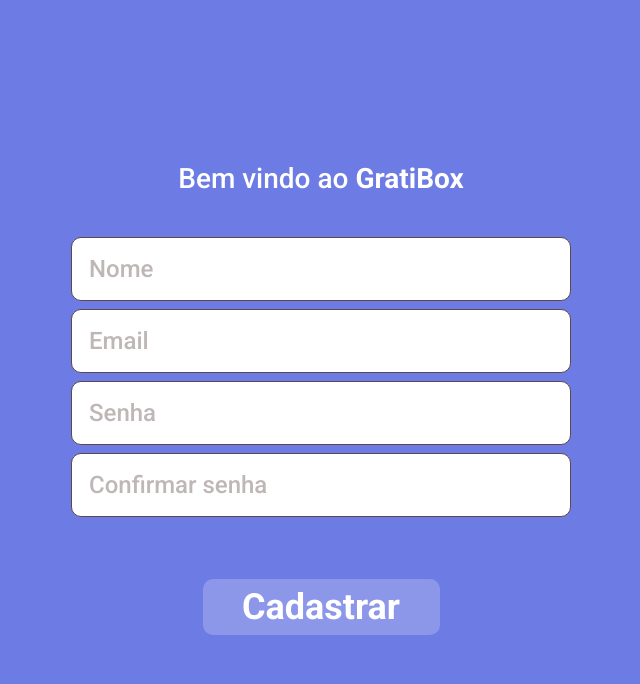
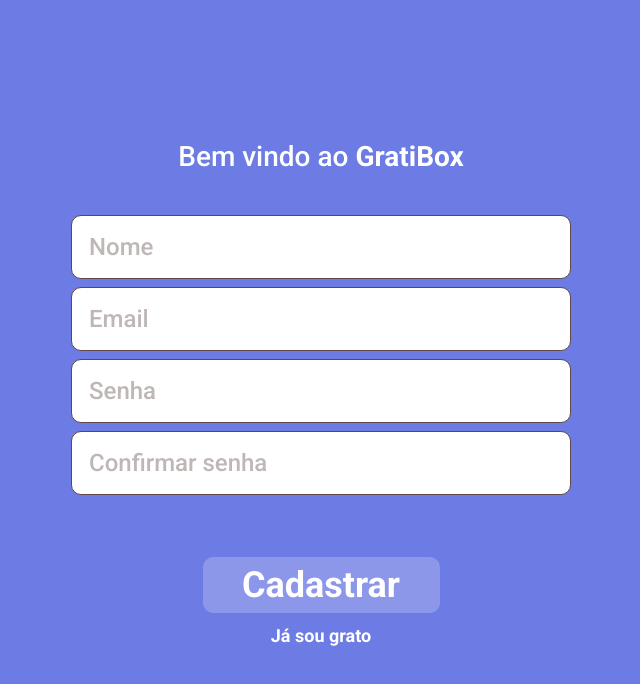
Before and after one commit to lfelipelizeu/gratibox-fronted, a React (Create React App) app: page /signup in a window 1280 px wide. Shown: the top 684 px of the page, without its empty margins (319-959 px from the left). Built offline with nearby package versions, Linux system fonts and the light colour scheme.

Commit message:
Add a go to login page at the sign up page

```diff
--- a/src/components/SignUp.js
+++ b/src/components/SignUp.js
@@ -50,7 +50,7 @@
     }
 
     return (
-        <Containter>
+        <Container>
             <Welcome>Bem vindo ao <strong>GratiBox</strong></Welcome>
             <FormBox onSubmit={submitSignUp}>
                 <Input
@@ -91,11 +91,12 @@
                     Cadastrar
                 </Button>
             </FormBox>
-        </Containter>
+            <LogInButton onClick={() => history.push('/login')}>Já sou grato</LogInButton>
+        </Container>
     );
 }
 
-const Containter = styled.section`
+const Container = styled.section`
     width: 80vw;
     max-width: 500px;
     height: 100vh;
@@ -104,7 +105,7 @@
     flex-direction: column;
     justify-content: center;
     align-items: center;
-`
+`;
 
 const Welcome = styled.h1`
     font-size: 28px;
@@ -151,3 +152,13 @@
     margin-top: 54px;
     filter: ${({ disabled }) => disabled ? 'brightness(0.9)' : 'none'};
 `;
+
+const LogInButton = styled.button`
+    width: 200px;
+    height: 45px;
+    border: none;
+    color: #ffffff;
+    font-size: 18px;
+    font-weight: 700;
+    background-color: transparent;
+`
```
